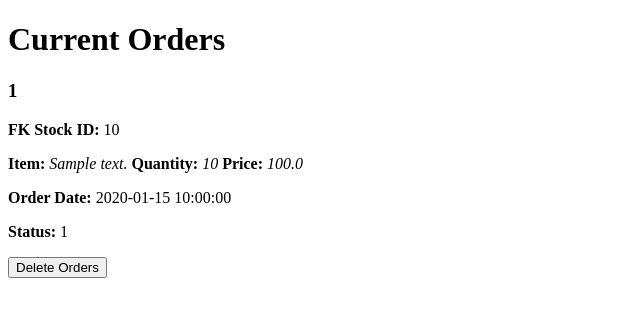
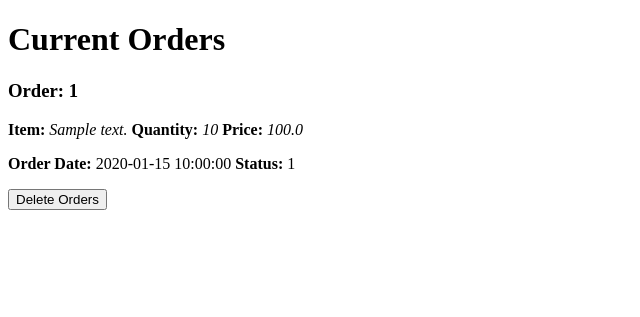
Before and after one commit to sipeki/fishvan, a Flask app: page /orders in a window 1280 px wide. Shown: the part 44-361 px from the top of the page, without its empty margins (0-640 px from the left). Run offline with Flask 2, Linux system fonts and the light colour scheme; tables that the repository leaves empty hold one stand-in row (values such as "Sample post"); parts of the project's set-up code (start-up, migrations or seed data) failed here and were passed over.

```diff
--- a/app.py
+++ b/app.py
@@ -126,7 +126,7 @@ def placeorder():
         )
         db.session.add(order_data)
         db.session.commit()
-        return redirect(url_for('home'))
+        return redirect(url_for('orders'))
     else:
         return render_template('placeorder.html', title='Place Order', form=form)
 
--- a/templates/orders.html
+++ b/templates/orders.html
@@ -5,12 +5,10 @@
 
          {%  for order in fishvan %}
             <div class='form_group'>
-                <h3>{{  order.order_id }}</h3>
-                <p><b>FK Stock ID: </b>{{  order.fk_stock_id }}</p>
+                <h3> <b>Order: </b> {{  order.order_id }}</h3>
                 <b>Item: </b><i>{{ order.orderid.detail }}</i>
-                <b>Quantity: </b>  <i>{{  order.quantity }} </i><b>Price: </b>  <i>{{  order.quantity*order.orderid.price }} </i>
-                <p><b>Order Date: </b>{{  order.order_date }}</p>
-                <p><b>Status: </b>{{  order.status }}</p>
+                <b>Quantity: </b>  <i>{{  order.quantity }} </i><b>Price: </b>  <i>{{ order.quantity*order.orderid.price }} </i>
+                <p><b>Order Date: </b>{{  order.order_date }} <b>Status: </b>{{  order.status }} </p>
             </div>
         {%  endfor %}
 
```
